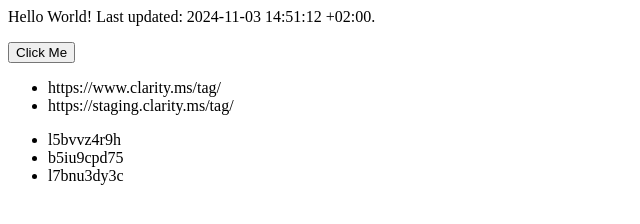
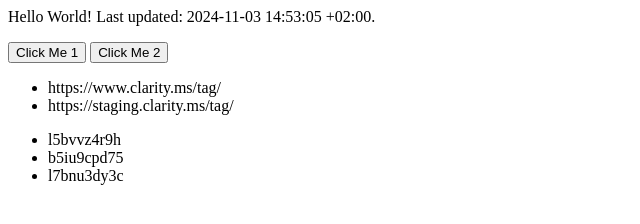
Before and after one commit to amralaa-MSFT/amralaa-MSFT.github.io, a plain HTML site: page index.html in a window 1280 px wide. Shown: the whole page, without its empty margins (0-640 px from the left). Drawn offline with Linux system fonts and the light colour scheme.

Commit message:
2024-11-03T12:53:09+00:00

```diff
--- a/index.html
+++ b/index.html
@@ -19,10 +19,11 @@
 
 <body>
   <p>
-    Hello World! Last updated: 2024-11-03 14:51:12 +02:00.
+    Hello World! Last updated: 2024-11-03 14:53:05 +02:00.
   </p>
 
-  <button onclick="clarity('custom', 'clicked-button')">Click Me</button>
+  <button onclick="clarity('custom', 'clicked-button')">Click Me 1</button>
+  <button onclick="window.clarity('event', 'clicked-button-2')">Click Me 2</button>
 
   <ul>
     <li>https://www.clarity.ms/tag/</li>
```
